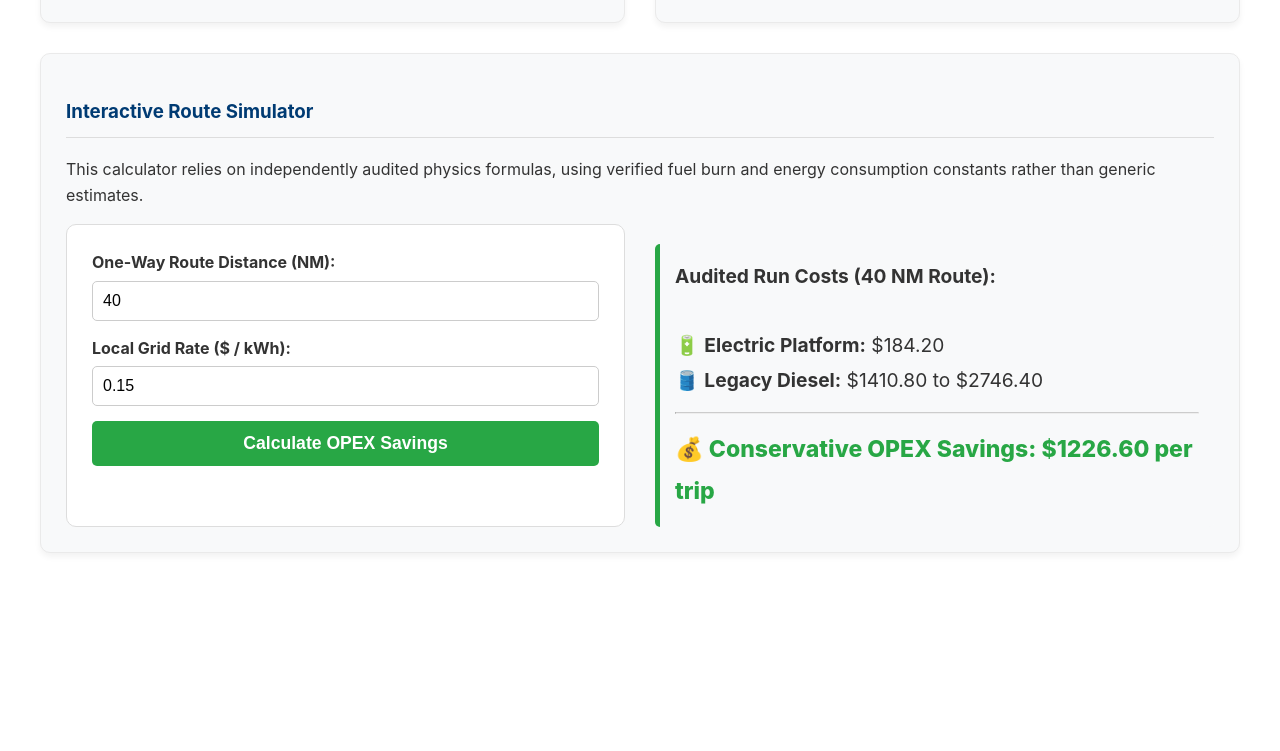
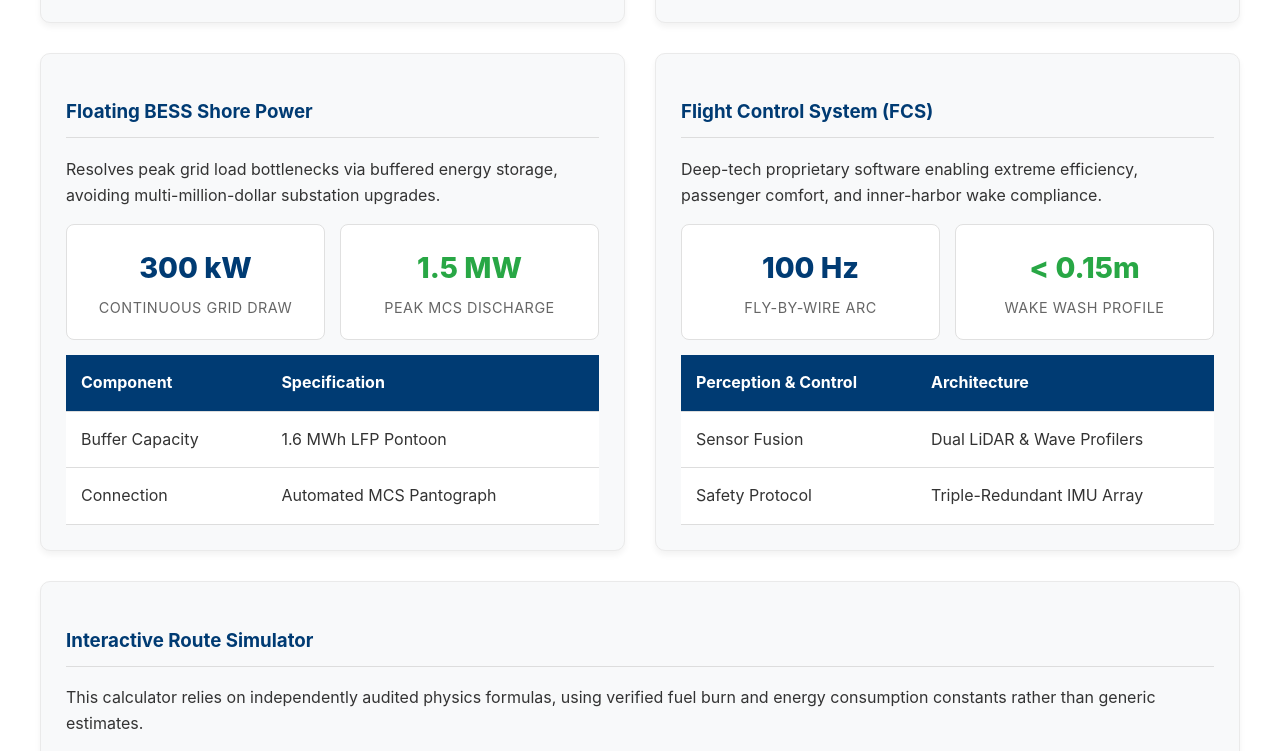
Before and after one commit to johntjz/Baywing, a plain HTML site: page index.html in a window 1280 px wide. Shown: the part 737-1488 px from the top of the page. Before the commit the page ends 1320 px from the top, so only its background shows below. Drawn offline with Linux system fonts and the light colour scheme.

Commit message:
Update index.html

```diff
--- a/index.html
+++ b/index.html
@@ -169,6 +169,66 @@
                 </tr>
             </table>
         </section>
+
+        <!-- NEW: Floating BESS Buffer Architecture -->
+        <section id="bess-architecture" class="card">
+            <h3>Floating BESS Shore Power</h3>
+            <p>Resolves peak grid load bottlenecks via buffered energy storage, avoiding multi-million-dollar substation upgrades.</p>
+            <div class="metrics-grid">
+                <div class="metric-box">
+                    <div class="metric-value">300 kW</div>
+                    <div class="metric-label">Continuous Grid Draw</div>
+                </div>
+                <div class="metric-box">
+                    <div class="metric-value highlight">1.5 MW</div>
+                    <div class="metric-label">Peak MCS Discharge</div>
+                </div>
+            </div>
+            <table>
+                <tr>
+                    <th>Component</th>
+                    <th>Specification</th>
+                </tr>
+                <tr>
+                    <td>Buffer Capacity</td>
+                    <td>1.6 MWh LFP Pontoon</td>
+                </tr>
+                <tr>
+                    <td>Connection</td>
+                    <td>Automated MCS Pantograph</td>
+                </tr>
+            </table>
+        </section>
+
+        <!-- NEW: Software & Flight Control Architecture -->
+        <section id="flight-control" class="card">
+            <h3>Flight Control System (FCS)</h3>
+            <p>Deep-tech proprietary software enabling extreme efficiency, passenger comfort, and inner-harbor wake compliance.</p>
+            <div class="metrics-grid">
+                <div class="metric-box">
+                    <div class="metric-value">100 Hz</div>
+                    <div class="metric-label">Fly-by-Wire ARC</div>
+                </div>
+                <div class="metric-box">
+                    <div class="metric-value highlight">&lt; 0.15m</div>
+                    <div class="metric-label">Wake Wash Profile</div>
+                </div>
+            </div>
+            <table>
+                <tr>
+                    <th>Perception & Control</th>
+                    <th>Architecture</th>
+                </tr>
+                <tr>
+                    <td>Sensor Fusion</td>
+                    <td>Dual LiDAR & Wave Profilers</td>
+                </tr>
+                <tr>
+                    <td>Safety Protocol</td>
+                    <td>Triple-Redundant IMU Array</td>
+                </tr>
+            </table>
+        </section>
     </div>
 
     <!-- Section 3: Interactive Route Simulator -->
```
